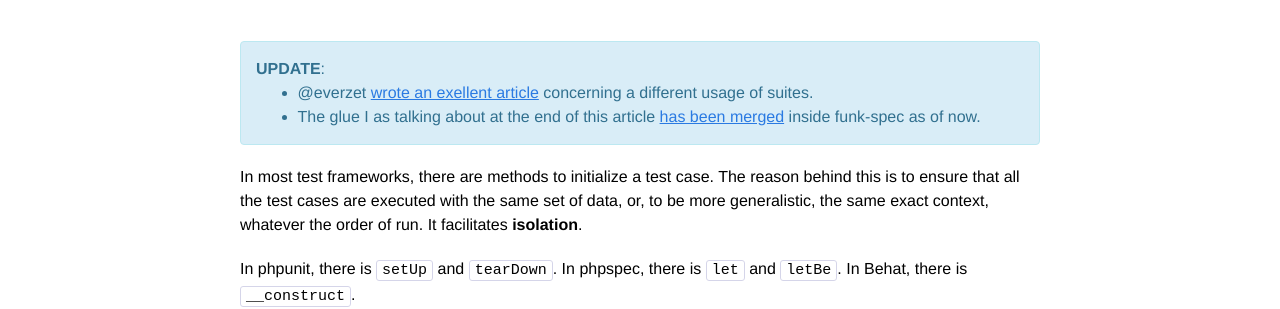
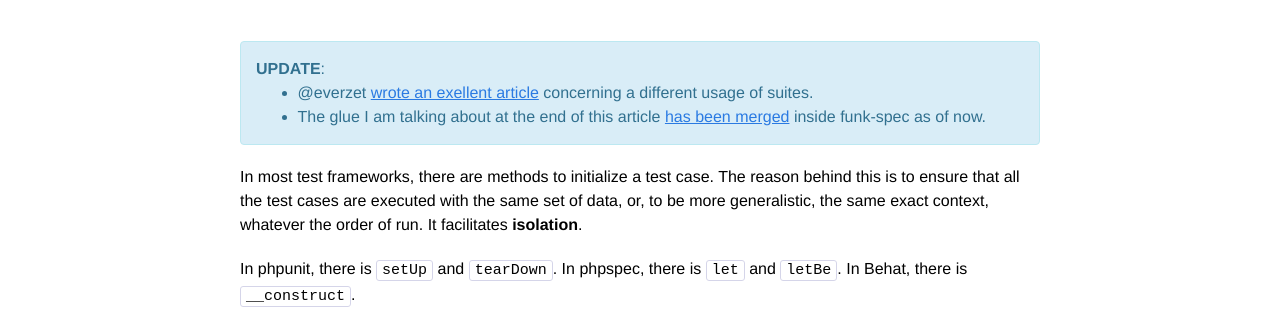
Before and after one commit to docteurklein/docteurklein.github.io, a Jekyll site: the page built from _posts/2014-09-18-funk-spec-initializers-and-suites.md, in a window 1280 px wide and 900 px high. Shown: the part 270-579 px from the top of the window. Built offline with Jekyll 4.4.1, drawn with Linux system fonts in a browser that asks for light colours; comment, search, counter and statistics services are not loaded.

```diff
--- a/_posts/2014-09-18-funk-spec-initializers-and-suites.md
+++ b/_posts/2014-09-18-funk-spec-initializers-and-suites.md
@@ -9,7 +9,7 @@ tags: php test framework testwork funk-spec
 **UPDATE**:
 
 - @everzet [wrote an exellent article](http://everzet.com/post/99045129766/introducing-modelling-by-example) concerning a different usage of suites.
-- The glue I as talking about at the end of this article [has been merged](https://github.com/docteurklein/funk-spec/pull/4) inside funk-spec as of now.
+- The glue I am talking about at the end of this article [has been merged](https://github.com/docteurklein/funk-spec/pull/4) inside funk-spec as of now.
 </div>
 
 In most test frameworks, there are methods to initialize a test case.
```
